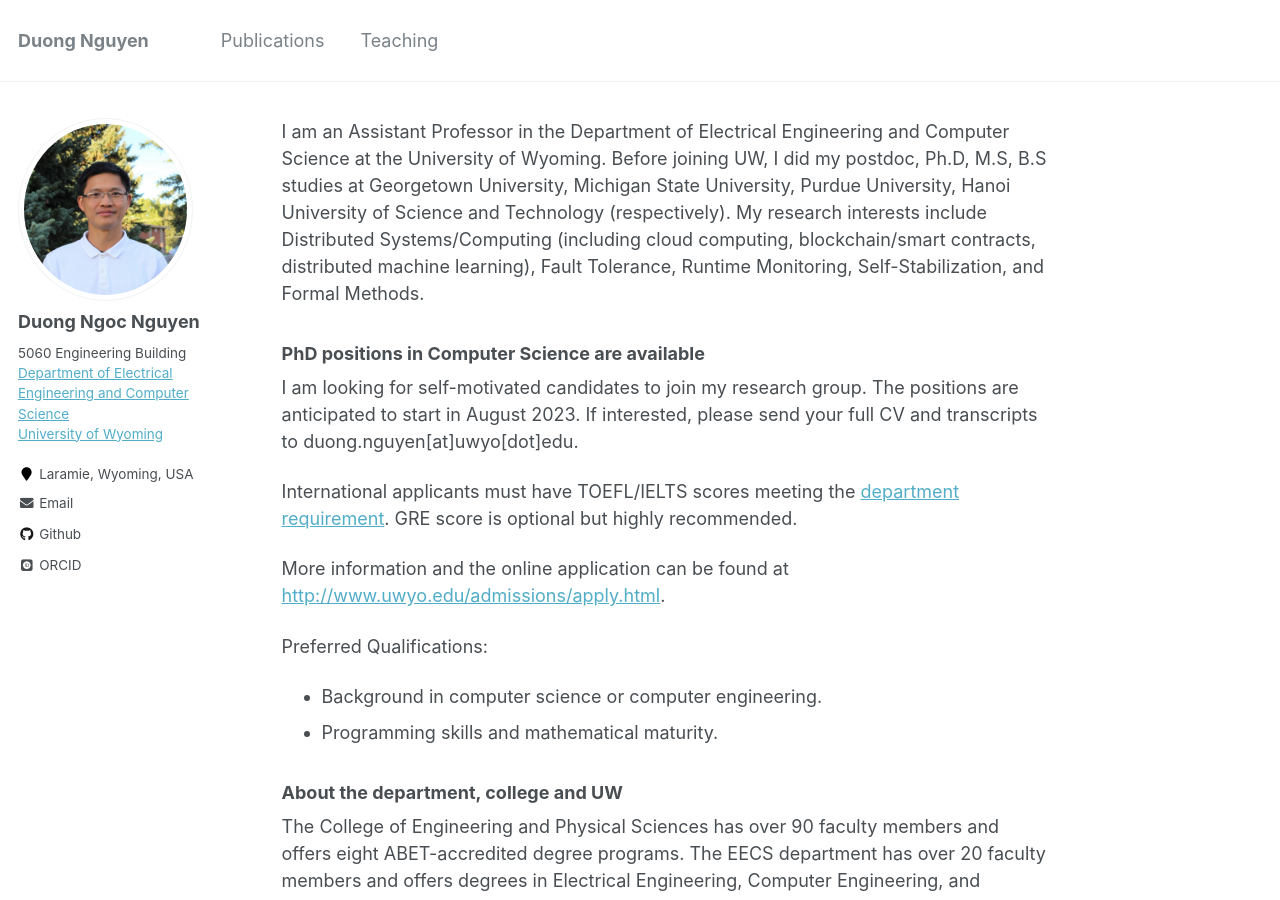
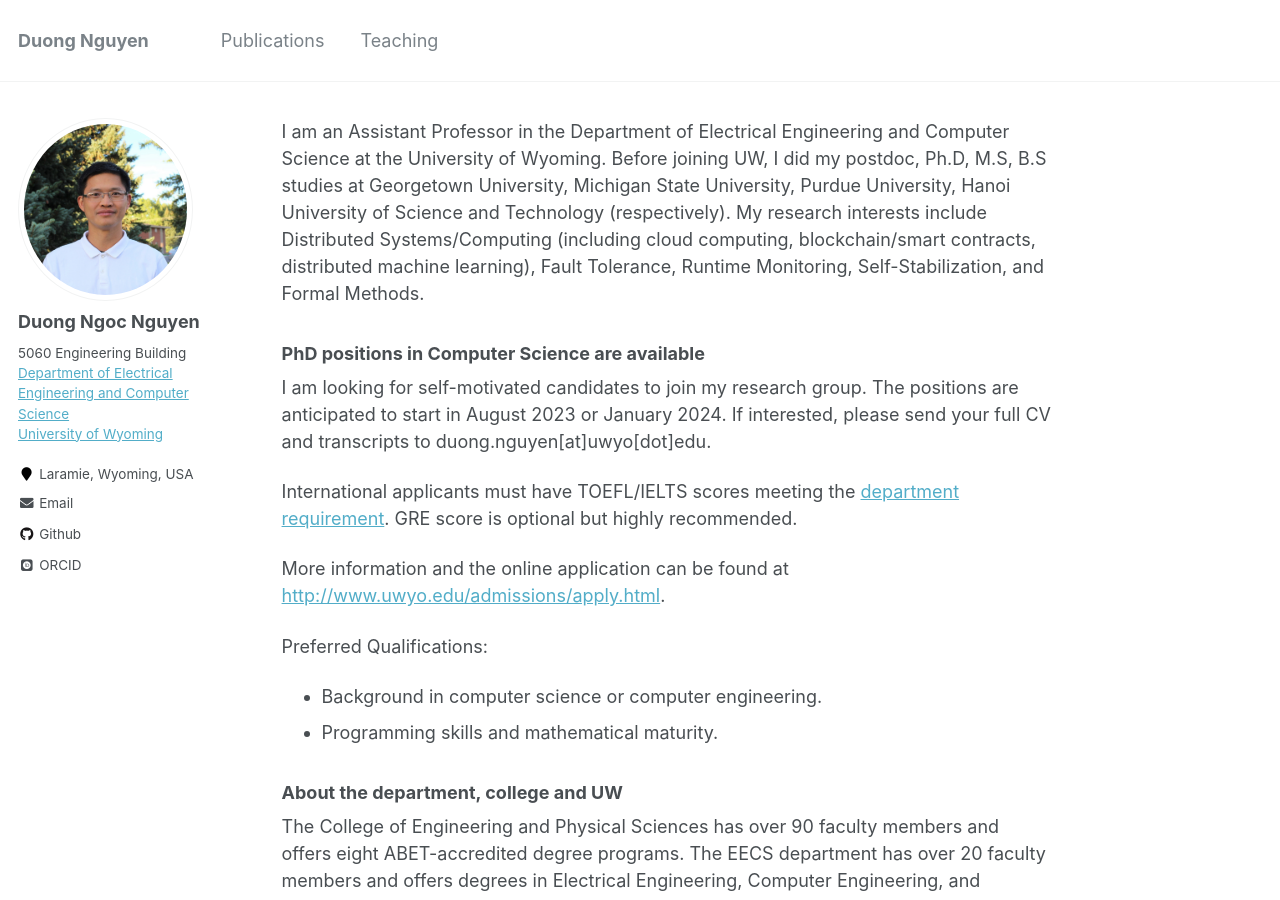
Before and after one commit to duongnn/duongnn.github.io, a Jekyll site: the page built from _pages/about.md, in a window 1280 px wide and 900 px high. Built offline with Jekyll 4.4.1, drawn with Linux system fonts in a browser that asks for light colours; some web fonts are replaced.

Commit message:
add January 2024

```diff
--- a/_pages/about.md
+++ b/_pages/about.md
@@ -14,7 +14,7 @@ My research interests include Distributed Systems/Computing (including cloud com
 
 ### PhD positions in Computer Science are available
 
-I am looking for self-motivated candidates to join my research group. The positions are anticipated to start in August 2023. If interested, please send your full CV and transcripts to duong.nguyen[at]uwyo[dot]edu.
+I am looking for self-motivated candidates to join my research group. The positions are anticipated to start in August 2023 or January 2024. If interested, please send your full CV and transcripts to duong.nguyen[at]uwyo[dot]edu.
 
 International applicants must have TOEFL/IELTS scores meeting the [department requirement](https://www.uwyo.edu/EECS/graduate/admissions-info.html). GRE score is optional but highly recommended.
 
```
